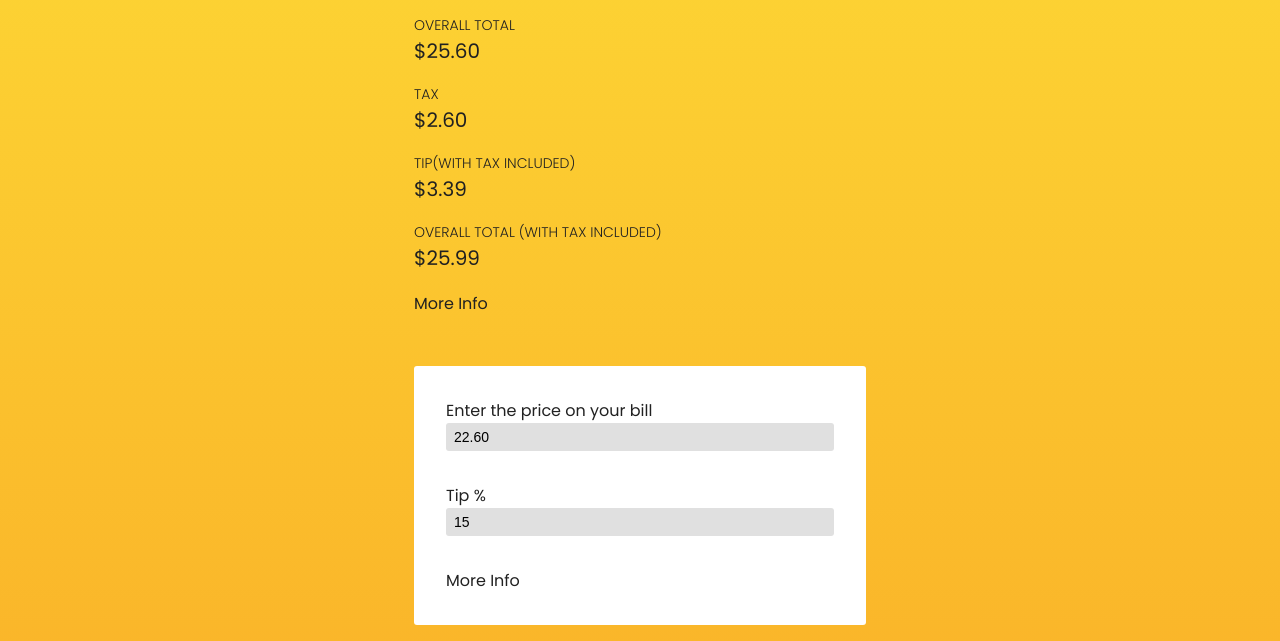
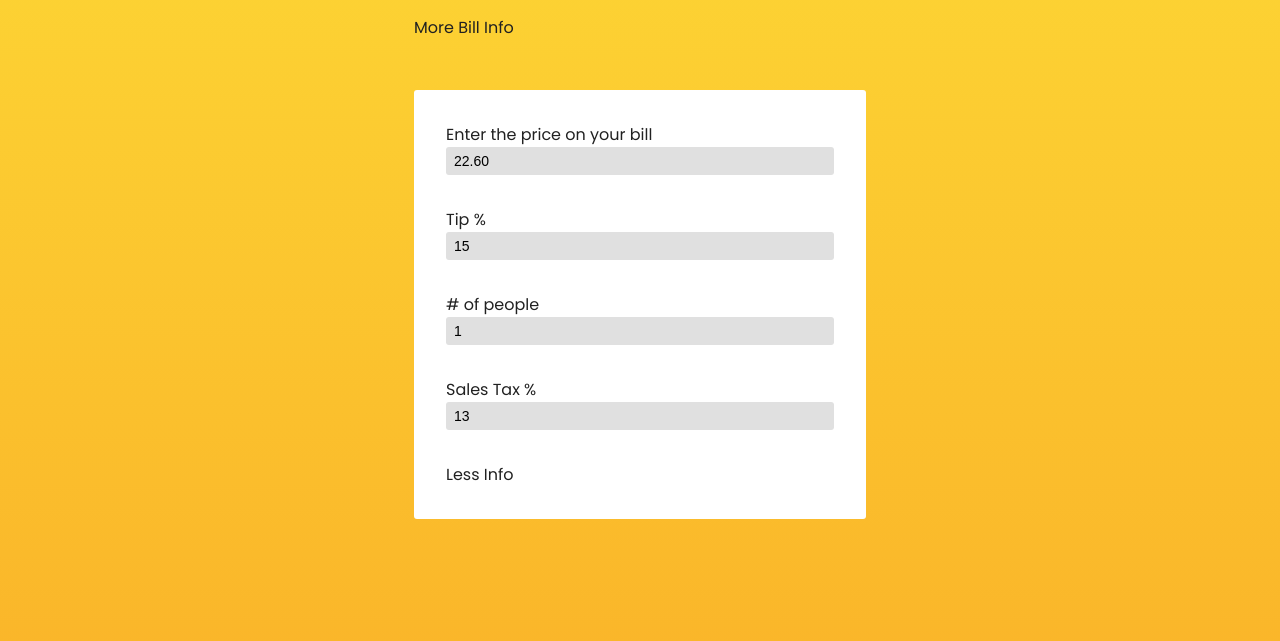
Before and after one commit to carlsim/calcutip-dev, a website: page app/index.html in a window 1280 px wide. Both pictures are taken after a click on the element "More Info". Shown: the part 159-800 px from the top of the page. Drawn offline with nearby package versions, Linux system fonts and the light colour scheme; files that its build step writes are made by us from their sources.

Commit message:
change a few text, experimenting on animations on opening and closing an element

```diff
--- a/app/index.html
+++ b/app/index.html
@@ -1,5 +1,5 @@
 <!doctype html>
-<html lang="">
+<html lang="en">
   <head>
     <meta charset="utf-8">
     <meta http-equiv="X-UA-Compatible" content="IE=edge">
@@ -99,9 +99,9 @@
                   $<span class="total-overall-tax-inc">0.00</span>
                 </h3>
               </div>
-            </div><!--end of totla__more-area-->
+            </div><!--end of total__more-area-->
             <div class="total__more-btn-area">
-              <span class="total__more-btn">More Info</span>
+              <span class="total__more-btn">More Bill Info</span>
             </div>
           </div><!--end of total-area__content-->
         </div><!--end of total-area__bg-->
--- a/app/scripts/main.js
+++ b/app/scripts/main.js
@@ -79,10 +79,29 @@
       this.inputNumPeople = document.querySelector(".input-num-people input");
       this.inputSalesTax = document.querySelector(".input-sales-tax input");
 
+      /**
+       * Member variables
+       */
+      this.inputBillPriceVal = 0;
+      this.inputBillPriceVal = 0;
+      this.inputTipPctVal = 0;
+      this.inputNumPeopleVal = 0;
+      this.inputSalesTaxVal = 0;
+      this.taxVal = 0;
+
+      /**
+       * Member methods
+       */
       this.onLoad = this.onLoad();
       this.updateValues = this.updateValues.bind(this);
       this.toggleTotalHide = this.toggleTotalHide.bind(this);
       this.toggleInputHide = this.toggleInputHide.bind(this);
+
+      this.calculateTotalTip = this.calculateTotalTip.bind(this);
+      this.calculateTotalOverall = this.calculateTotalOverall.bind(this);
+      this.calculateTotalTax = this.calculateTotalTax.bind(this);
+      this.calculateTotalTipTaxInc = this.calculateTotalTipTaxInc.bind(this);
+      this.calculateTotalOverallTaxInc = this.calculateTotalOverallTaxInc.bind(this);
 
       this.addEventListeners();
     }
@@ -106,92 +125,76 @@
     }
 
     toggleTotalHide(evt) {
-      this.totalMoreArea.classList.toggle("hidden");
+      if(this.totalMoreArea.classList.contains("hidden")){
+        this.totalMoreBtn.innerHTML = 'Less Bill Info';
+        this.totalMoreArea.classList.toggle("hidden");
+      }else{
+        this.totalMoreBtn.innerHTML = 'More Bill Info';
+        this.totalMoreArea.classList.toggle("hidden");
+      }
       console.log("Clicking on toggle hide");
     }
 
     toggleInputHide(evt) {
-      this.inputMoreArea.classList.toggle("hidden");
+      if(this.inputMoreArea.classList.contains("hidden")){
+        this.inputMoreBtn.innerHTML = 'Less Info';
+        this.inputMoreArea.classList.toggle("hidden");
+      }else{
+        this.inputMoreBtn.innerHTML = 'More Info';
+        this.inputMoreArea.classList.toggle("hidden");
+      }
       console.log("input Clicking on toggle hide");
     }
 
     updateValues(evt) {
-      let inputBillPriceVal = this.checkIsNaN(parseFloat(this.inputBillPrice.value));
-      let inputTipPctVal = this.checkIsNaN(parseFloat(this.inputTipPct.value));
-      let inputNumPeopleVal = this.checkIsNaN(parseFloat(this.inputNumPeople.value));
-      let inputSalesTaxVal = this.checkIsNaN(parseFloat(this.inputSalesTax.value));
+      this.inputBillPriceVal = this.checkIsNaN(parseFloat(this.inputBillPrice.value));
+      this.inputTipPctVal = this.checkIsNaN(parseFloat(this.inputTipPct.value));
+      this.inputNumPeopleVal = this.checkIsNaN(parseFloat(this.inputNumPeople.value));
+      this.inputSalesTaxVal = this.checkIsNaN(parseFloat(this.inputSalesTax.value));
 
       //Determine if num of people is 0 to avoid dividing by 0
-      inputNumPeopleVal = inputNumPeopleVal > 0 ? inputNumPeopleVal : 1;
+      this.inputNumPeopleVal = this.inputNumPeopleVal > 0 ? this.inputNumPeopleVal : 1;
 
-      this.totalTip.innerHTML = this.calculateTotalTip(
-        inputBillPriceVal,
-        inputTipPctVal,
-        inputNumPeopleVal,
-        inputSalesTaxVal
-      );
+      //Determine Tax
+      this.taxVal = (this.inputBillPriceVal) - (this.inputBillPriceVal / ((this.inputSalesTaxVal * 0.01) + 1));
 
-      this.totalOverall.innerHTML = this.calculateTotalOverall(
-        inputBillPriceVal,
-        inputTipPctVal,
-        inputNumPeopleVal,
-        inputSalesTaxVal
-      );
-
-      this.totalTax.innerHTML = this.calculateTotalTax(
-        inputBillPriceVal,
-        inputTipPctVal,
-        inputNumPeopleVal,
-        inputSalesTaxVal
-      );
-
-      this.totalTipTaxInc.innerHTML = this.calculateTotalTipTaxInc(
-        inputBillPriceVal,
-        inputTipPctVal,
-        inputNumPeopleVal,
-        inputSalesTaxVal
-      );
-
-      this.totalOverallTaxInc.innerHTML = this.calculateTotalOverallTaxInc(
-        inputBillPriceVal,
-        inputTipPctVal,
-        inputNumPeopleVal,
-        inputSalesTaxVal
-      );
+      //Do final calculations to find final values
+      this.totalTip.innerHTML = this.calculateTotalTip();
+      this.totalOverall.innerHTML = this.calculateTotalOverall();
+      this.totalTax.innerHTML = this.calculateTotalTax();
+      this.totalTipTaxInc.innerHTML = this.calculateTotalTipTaxInc();
+      this.totalOverallTaxInc.innerHTML = this.calculateTotalOverallTaxInc();
     }
 
     checkIsNaN(num){
       return isNaN(num) ? 0 : num;
     }
 
-    calculateTotalTip(inputBillPriceVal, inputTipPctVal, inputNumPeopleVal, inputSalesTaxVal) {
-      let tax = (inputBillPriceVal) - (inputBillPriceVal / ((inputSalesTaxVal * 0.01) + 1));
-      let totalNoTax = inputBillPriceVal - tax;
-      let finalTotalTip = (totalNoTax * (inputTipPctVal * 0.01)) / inputNumPeopleVal;
+    calculateTotalTip() {
+      let totalNoTax = this.inputBillPriceVal - this.taxVal;
+      let finalTotalTip = (totalNoTax * (this.inputTipPctVal * 0.01)) / this.inputNumPeopleVal;
 
       return parseFloat(finalTotalTip).toFixed(2);
     }
-    calculateTotalOverall(inputBillPriceVal, inputTipPctVal, inputNumPeopleVal, inputSalesTaxVal) {
-      let tax = (inputBillPriceVal) - (inputBillPriceVal / ((inputSalesTaxVal * 0.01) + 1));
-      let totalNoTax = inputBillPriceVal - tax;
-      let finalTotalTip = totalNoTax * (inputTipPctVal * 0.01);
 
-      let finalTotal = (inputBillPriceVal + finalTotalTip) / inputNumPeopleVal;;
+    calculateTotalOverall() {
+      let totalNoTax = this.inputBillPriceVal - this.taxVal;
+      let finalTotalTip = totalNoTax * (this.inputTipPctVal * 0.01);
+
+      let finalTotal = (this.inputBillPriceVal + finalTotalTip) / this.inputNumPeopleVal;
 
       return parseFloat(finalTotal).toFixed(2);
     }
-    calculateTotalTax(inputBillPriceVal, inputTipPctVal, inputNumPeopleVal, inputSalesTaxVal) {
-      let tax = (inputBillPriceVal) - (inputBillPriceVal / ((inputSalesTaxVal * 0.01) + 1));
-
-      return parseFloat(tax).toFixed(2);
+    calculateTotalTax() {
+      return parseFloat(this.taxVal).toFixed(2);
     }
-    calculateTotalTipTaxInc(inputBillPriceVal, inputTipPctVal, inputNumPeopleVal, inputSalesTaxVal) {
-      let finalTotalTip = (inputBillPriceVal * ((inputTipPctVal) * 0.01))/inputNumPeopleVal;
+    calculateTotalTipTaxInc() {
+      let finalTotalTip = (this.inputBillPriceVal * ((this.inputTipPctVal) * 0.01))/this.inputNumPeopleVal;
 
       return parseFloat(finalTotalTip).toFixed(2);
     }
-    calculateTotalOverallTaxInc(inputBillPriceVal, inputTipPctVal, inputNumPeopleVal, inputSalesTaxVal) {
-      let finalTotalTip = (inputBillPriceVal * ( 1 + (inputTipPctVal) * 0.01))/inputNumPeopleVal;
+    calculateTotalOverallTaxInc() {
+      let finalTotalTip = (this.inputBillPriceVal * ( 1 + (this.inputTipPctVal) * 0.01))/this.inputNumPeopleVal;
 
       return parseFloat(finalTotalTip).toFixed(2);
     }
--- a/app/styles/components/base/_utils.scss
+++ b/app/styles/components/base/_utils.scss
@@ -33,9 +33,9 @@
  }
 
  .hidden{
- 	margin: 0;
-	height: 0;
+	transform: scaleY(0) !important;
     opacity: 0;
-    overflow: hidden;
-    transition: .3s ease-out;
+	max-height: 0;
+    overflow: hidden !important;
+    transition: 0.12s ease-out;
  }
--- a/app/styles/components/pages/_main-page.scss
+++ b/app/styles/components/pages/_main-page.scss
@@ -75,8 +75,11 @@
             }
           }
           .total__more-area{
-            //height: auto;
-            transition: .3s ease-out;
+            transform: scaleY(1);
+            transform-origin: top;
+            max-height: auto;
+            opacity: 1;
+            transition: 0.12s ease-out;
           }
           .total__more-btn{
             cursor: pointer;
@@ -109,8 +112,12 @@
         margin-bottom: 32px;
       }
       .input-area__more-area{
-          transition: .3s ease-out;
-        }
+        transform: scaleY(1);
+            transform-origin: top;
+            max-height: auto;
+            opacity: 1;
+            transition: 0.12s ease-out;
+      }
       .input-area__more-btn{
         cursor: pointer;
       }
```
Also changed, not shown: app/images/icons/chevron-down.svg (added).
